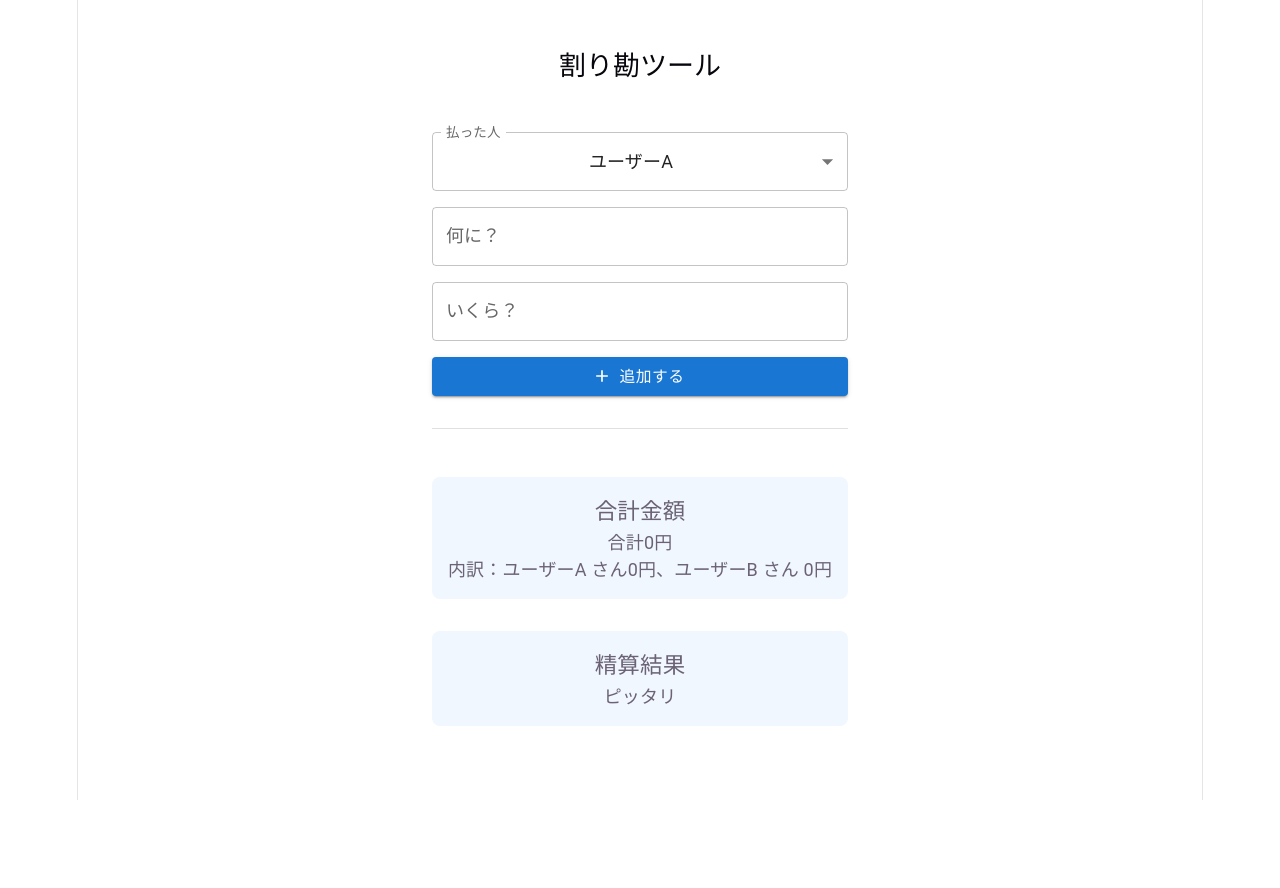
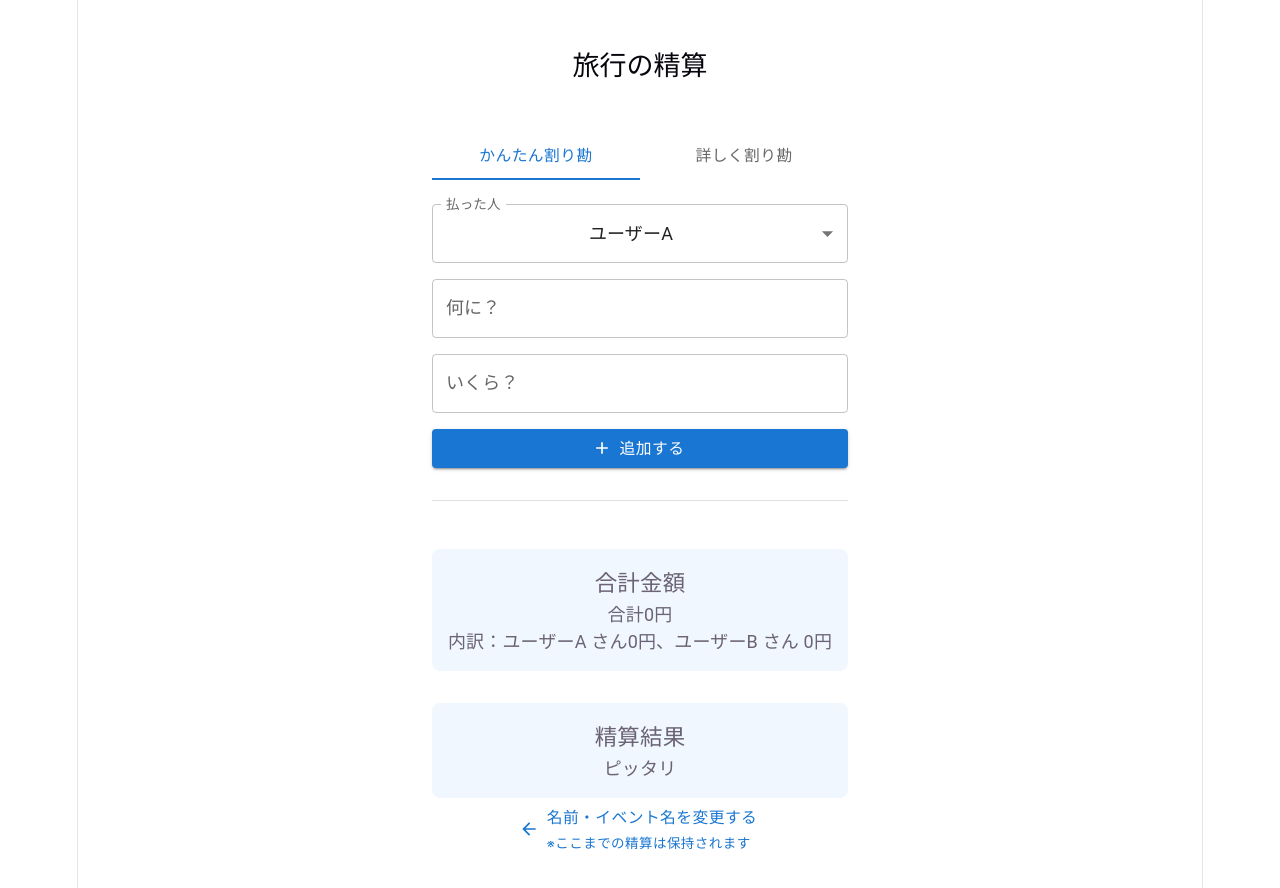
Before and after one commit to usagi0920/split-the-bill, a React (Vite) app: page /calc in a window 1280 px wide. Shown: the top 888 px of the page. Before the commit the page ends 800 px from the top, so only its background shows below. Built offline with nearby package versions, Linux system fonts and the light colour scheme.

Commit message:
ページ分割

```diff
--- a/src/MainPage.tsx
+++ b/src/MainPage.tsx
@@ -1,18 +1,27 @@
 import { useState, useEffect } from 'react'
-import { Button, TextField, Select, MenuItem, FormControl, InputLabel, Box, List, ListItem, ListItemText, Divider, Typography } from '@mui/material';
+import { Button, TextField, Select, MenuItem, FormControl, InputLabel, Box, List, ListItem, ListItemText, Divider, Typography, Tabs, Tab } from '@mui/material';
 import AddIcon from '@mui/icons-material/Add';
 import IconButton from '@mui/material/IconButton';
+import ArrowBackIcon from '@mui/icons-material/ArrowBack';
 import DeleteIcon from '@mui/icons-material/Delete';
 import './App.css'
+import { useNavigate } from 'react-router-dom';
 
 interface Payment{
   id: number;
   payerId: 'user1' | 'user2';
   title: string;
   amount: number;
+  user1expense: number;
+  user2expense: number;
+
 }
 
 const MainPage = () => {
+
+  const navigate = useNavigate();
+
+  const [tabValue, setTabValue] = useState<number>(0);
 
   const settings = JSON.parse(localStorage.getItem('WARIKAN_SETTINGS') || '{"title":"旅行","name1":"ユーザーA","name2":"ユーザーB"}');
   const { title, name1, name2 } = settings;
@@ -43,6 +52,8 @@ const MainPage = () => {
       payerId: inputPayer as 'user1' | 'user2',
       title: inputTitle,
       amount: inputAmount,
+      user1expense: inputAmount / 2,
+      user2expense: inputAmount / 2,
     };
 
     setPayments([...payments, newPayment]);
@@ -86,25 +97,20 @@ const MainPage = () => {
         component="h1"
         sx={{ mt: 3, mb: 6, fontWeight: 'bold' }}
       >
-        割り勘ツール
+        {title}の精算
       </Typography>
-{/*
-      <Box sx={{ display:'flex', gap:2, mb:4 }}>
-        <TextField
-          label="1人目の名前"
-          variant="standard"
-          value={name1}
-          onChange={(e) => setName1(e.target.value)}
-          fullWidth
-        />
-        <TextField
-          label="2人目の名前"
-          variant="standard"
-          value={name2}
-          onChange={(e) => setName2(e.target.value)}
-          fullWidth
-        />
-      </Box> */}
+
+      <Tabs
+        value = {tabValue}
+        onChange={(_, newValue) => setTabValue(newValue)}
+        variant="fullWidth"
+        sx={{ mb: 3 }}
+      >
+        <Tab label= "かんたん割り勘" />
+        <Tab label= "詳しく割り勘" />
+      </Tabs>
+
+      {tabValue === 0 && (
 
       <Box sx={{ display: 'flex', flexDirection: 'column', gap: 2, mb: 4 }}>
         <FormControl fullWidth>
@@ -150,6 +156,11 @@ const MainPage = () => {
         </Button>
       </Box>
 
+      )}
+      {tabValue === 1 && (
+      <Box>ここにも書くよ</Box>
+      )}
+
       <Divider />
 
       <List>
@@ -163,7 +174,7 @@ const MainPage = () => {
             }
           >
             <ListItemText
-              primary={`${p.payerId === 'user1' ? name1 : name2} さんが 「${p.title}」 に${p.amount.toLocaleString()}円 払った`}
+              primary={`${p.payerId === 'user1' ? name1 : name2} が 「${p.title}」 に${p.amount.toLocaleString()}円 払った`}
             />
           </ListItem>
         ))}
@@ -194,6 +205,13 @@ const MainPage = () => {
         }
       </Box>
 
+      <Button startIcon={<ArrowBackIcon />} onClick={() => navigate('/')} sx={{ mb: 2, textAlign: 'left' }}>
+        <Box sx={{ display: 'flex', flexDirection: 'column', alignItems: 'flex-start' }}>
+          <span>名前・イベント名を変更する</span>
+          <Typography variant="caption" component="span">※ここまでの精算は保持されます</Typography>
+        </Box>
+      </Button>
+
 
     </Box>
   )
--- a/src/SetupPage.tsx
+++ b/src/SetupPage.tsx
@@ -27,7 +27,7 @@ const SetupPage = () => {
           新規精算
         </Typography>
         <Box sx={{ display: 'flex', flexDirection: 'column', gap: 3 }}>
-          <TextField label="旅行・イベント名" variant="outlined" value={title} onChange={(e) => setTitle(e.target.value)} fullWidth />
+          <TextField label="イベント名" variant="outlined" value={title} onChange={(e) => setTitle(e.target.value)} fullWidth />
           <TextField label="1人目の名前" variant="outlined" value={n1} onChange={(e) => setN1(e.target.value)} fullWidth />
           <TextField label="2人目の名前" variant="outlined" value={n2} onChange={(e) => setN2(e.target.value)} fullWidth />
           <Button variant="contained" size="large" onClick={handleStart} sx={{ mt: 2 }}>
```
